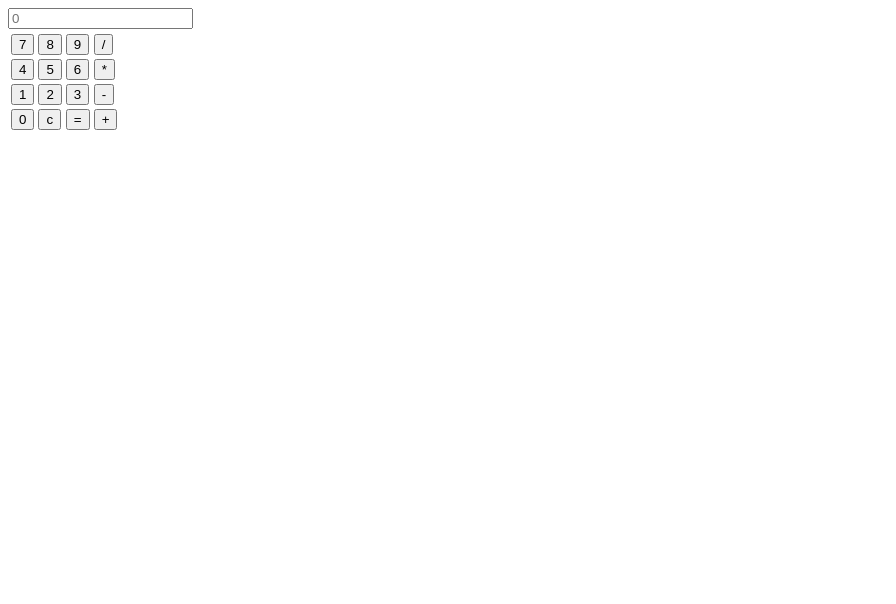
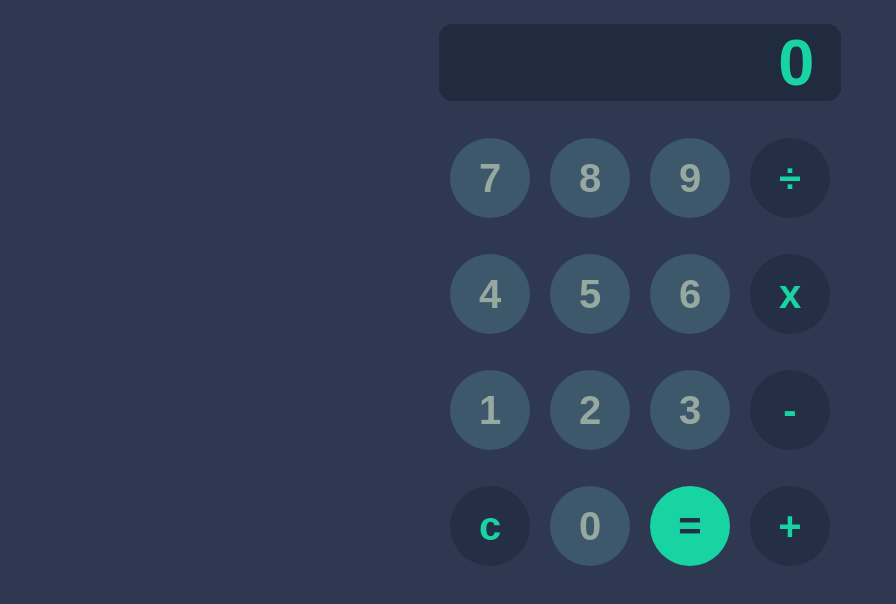
Before and after one commit to joaoaraya/js-calculadora, a plain HTML site: page index.html in a window 1280 px wide. Shown: the whole page, without its empty margins (0-896 px from the left). Drawn offline with Linux system fonts and the light colour scheme.

Commit message:
estilo e forma da calculadora

```diff
--- /dev/null
+++ b/css/calculadora.css
@@ -0,0 +1,65 @@
+* {
+    background-color: rgb(46, 57, 81);
+}
+
+
+body {
+    display: flex;
+    justify-content: center;
+    max-width: 100vw;
+  }
+
+
+.btn-num,.btn-sin,.btn-act{
+    position: relative;
+    border: none;
+    font-size: 40px;
+    font-weight: bold;
+    text-align: center;
+    text-decoration: none;
+    height: 60pt;
+    width: 60pt;
+    border-radius: 50%;
+    margin: 12pt 6pt;
+  }
+
+.btn-num{
+    background-color: rgb(61, 87, 107);
+    color: rgb(150, 168, 160);
+  }
+
+.btn-sin{
+    background-color: rgb(36, 46, 68);
+    color:rgb(24, 212, 163);
+  }
+
+.btn-act{
+    color: rgb(36, 46, 68);
+    background-color: rgb(24, 212, 163);
+  }
+
+.btn-num:hover,.btn-sin:hover{
+    color: rgb(255, 255, 255);
+    background-color: rgb(24, 212, 163);
+    cursor: pointer;
+  }
+
+.btn-act:hover{
+    color: rgb(46, 57, 81);
+    background-color: rgb(255, 255, 255);
+    cursor: pointer;
+  }
+
+
+#visor, #visor::placeholder {
+    width: 280pt;
+    margin: 12pt 0;
+    border: none;
+    border-radius: 10pt;
+    font-weight: bold;
+    font-size: 65px;
+    text-align: right;
+    padding-right: 20pt;
+    background-color: rgb(32, 43, 64);
+    color: rgb(24, 212, 163);
+}
--- a/index.html
+++ b/index.html
@@ -4,6 +4,7 @@
 <head>
     <meta charset="UTF-8">
     <meta name="viewport" content="width=device-width, initial-scale=1.0">
+    <link rel="stylesheet" href="css/calculadora.css">
     <script src="js/calcular.js"></script>
     <title>Calculadora</title>
 </head>
@@ -15,28 +16,28 @@
                 <input type="text" name="visor" id="visor" placeholder="0">
             </tr>
             <tr>
-                <td><input type="button" value="7" onclick="inserir('7')"></td>
-                <td><input type="button" value="8" onclick="inserir('8')"></td>
-                <td><input type="button" value="9" onclick="inserir('9')"></td>
-                <td><input type="button" value="/" onclick="inserir('/')"></td>
+                <td><input class="btn-num" type="button" value="7" onclick="inserir('7')"></td>
+                <td><input class="btn-num" type="button" value="8" onclick="inserir('8')"></td>
+                <td><input class="btn-num" type="button" value="9" onclick="inserir('9')"></td>
+                <td><input class="btn-sin" type="button" value="÷" onclick="inserir('/')"></td>
             </tr>
             <tr>
-                <td><input type="button" value="4" onclick="inserir('4')"></td>
-                <td><input type="button" value="5" onclick="inserir('5')"></td>
-                <td><input type="button" value="6" onclick="inserir('6')"></td>
-                <td><input type="button" value="*" onclick="inserir('*')"></td>
+                <td><input class="btn-num" type="button" value="4" onclick="inserir('4')"></td>
+                <td><input class="btn-num" type="button" value="5" onclick="inserir('5')"></td>
+                <td><input class="btn-num" type="button" value="6" onclick="inserir('6')"></td>
+                <td><input class="btn-sin" type="button" value="x" onclick="inserir('*')"></td>
             </tr>
             <tr>
-                <td><input type="button" value="1" onclick="inserir('1')"></td>
-                <td><input type="button" value="2" onclick="inserir('2')"></td>
-                <td><input type="button" value="3" onclick="inserir('3')"></td>
-                <td><input type="button" value="-" onclick="inserir('-')"></td>
+                <td><input class="btn-num" type="button" value="1" onclick="inserir('1')"></td>
+                <td><input class="btn-num" type="button" value="2" onclick="inserir('2')"></td>
+                <td><input class="btn-num" type="button" value="3" onclick="inserir('3')"></td>
+                <td><input class="btn-sin" type="button" value="-" onclick="inserir('-')"></td>
             </tr>
             <tr>
-                <td><input type="button" value="0" onclick="inserir('0')"></td>
-                <td><input type="button" value="c" onclick="limpar()"></td>
-                <td><input type="button" value="=" onclick="calcular()"></td>
-                <td><input type="button" value="+" onclick="inserir('+')"></td>
+                <td><input class="btn-sin" type="button" value="c" onclick="limpar()"></td>
+                <td><input class="btn-num" type="button" value="0" onclick="inserir('0')"></td>
+                <td><input class="btn-act " type="button" value="=" onclick="calcular()"></td>
+                <td><input class="btn-sin" type="button" value="+" onclick="inserir('+')"></td>
             </tr>
         </table>
     </div>
```
Also changed, not shown: font/GoogleSans.ttf (added).
